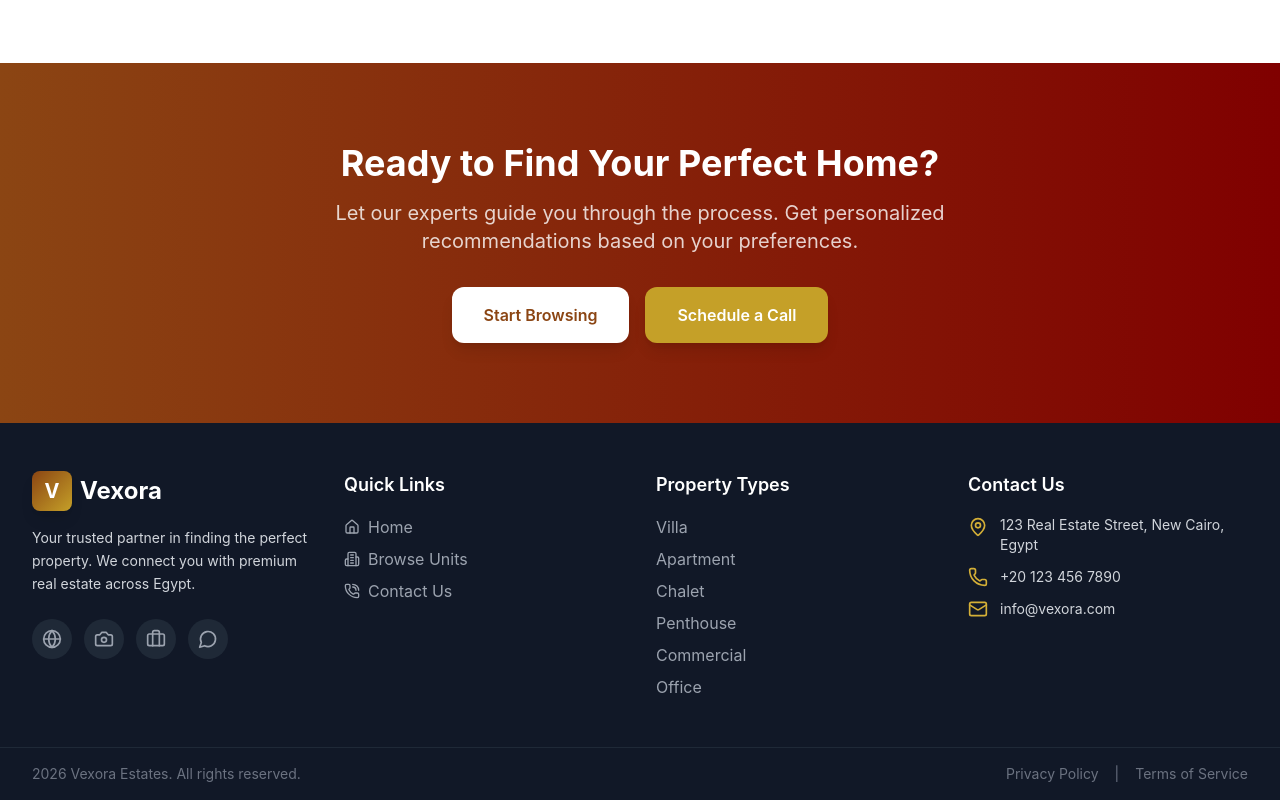
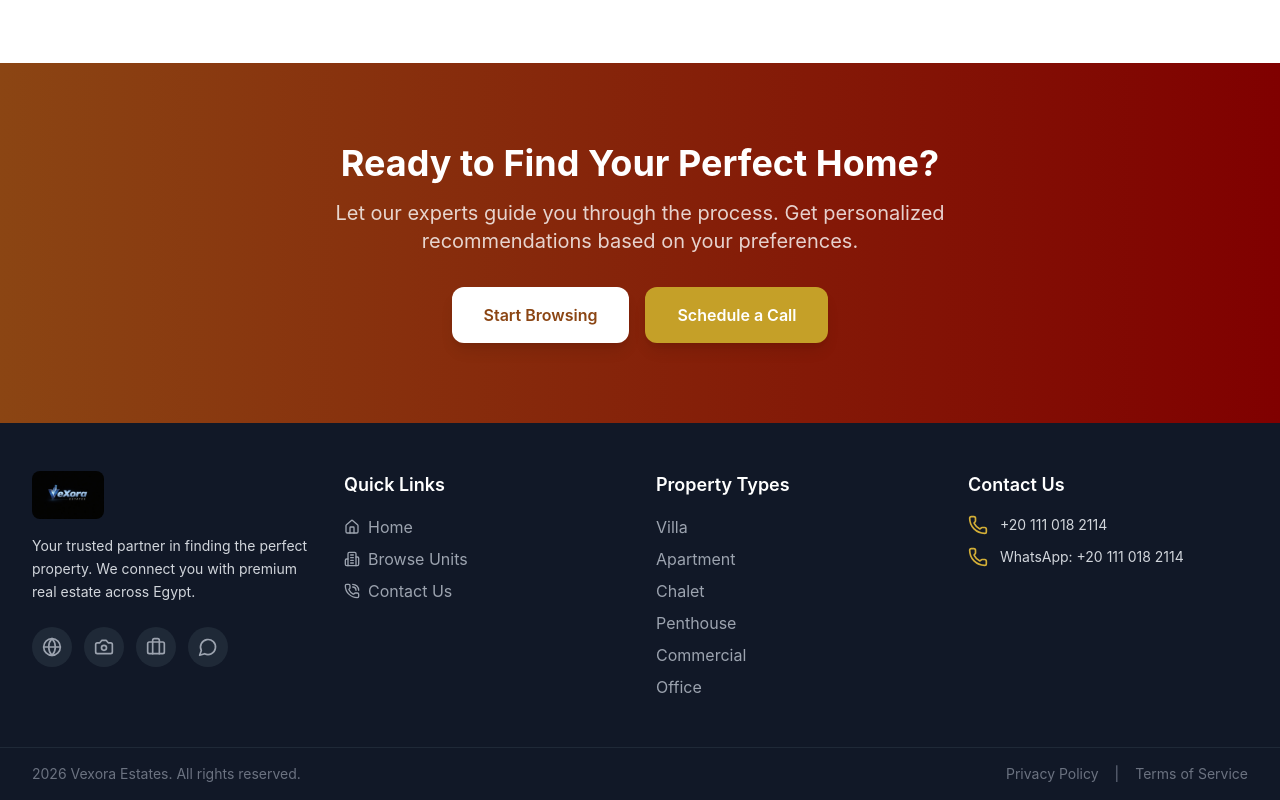
Before and after one commit to esooo201833/vexora, a React (Create React App) app: page / in a window 1280 px wide. Shown: the part 3059-3859 px from the top of the page. Built offline with nearby package versions, Linux system fonts and the light colour scheme; the HTML template or start-up script is replaced by a standard one.

Commit message:
Update Footer: new logo and contact info with WhatsApp

```diff
--- a/src/components/Footer.jsx
+++ b/src/components/Footer.jsx
@@ -6,7 +6,7 @@
 import React from 'react';
 import { Link } from 'react-router-dom';
 import { motion } from 'framer-motion';
-import { MapPin, Phone, Mail, Globe, Camera, Briefcase, MessageCircle, Home, Building2, PhoneCall } from 'lucide-react';
+import { Phone, Globe, Camera, Briefcase, MessageCircle, Home, Building2, PhoneCall } from 'lucide-react';
 
 const Footer = () => {
   const currentYear = new Date().getFullYear();
@@ -41,10 +41,7 @@ const Footer = () => {
           {/* Brand Column */}
           <div className="space-y-4">
             <Link to="/" className="flex items-center space-x-2">
-              <div className="w-10 h-10 bg-gradient-to-br from-primary-600 to-gold-500 rounded-lg flex items-center justify-center shadow-lg">
-                <span className="text-white font-bold text-xl">V</span>
-              </div>
-              <span className="text-2xl font-bold text-white">Vexora</span>
+              <img src="/logo.jpg" alt="Vexora" className="h-12 w-auto object-contain rounded-lg" />
             </Link>
             <p className="text-sm leading-relaxed">
               Your trusted partner in finding the perfect property. We connect you with premium real estate across Egypt.
@@ -105,20 +102,16 @@ const Footer = () => {
           <div>
             <h3 className="text-white font-semibold text-lg mb-4">Contact Us</h3>
             <ul className="space-y-3">
-              <li className="flex items-start space-x-3">
-                <MapPin className="w-5 h-5 text-gold-400 mt-0.5 flex-shrink-0" />
-                <span className="text-sm">123 Real Estate Street, New Cairo, Egypt</span>
+              <li className="flex items-center space-x-3">
+                <Phone className="w-5 h-5 text-gold-400 flex-shrink-0" />
+                <a href="tel:+201110182114" className="text-sm hover:text-white transition-colors">
+                  +20 111 018 2114
+                </a>
               </li>
               <li className="flex items-center space-x-3">
                 <Phone className="w-5 h-5 text-gold-400 flex-shrink-0" />
-                <a href="tel:+201234567890" className="text-sm hover:text-white transition-colors">
-                  +20 123 456 7890
-                </a>
-              </li>
-              <li className="flex items-center space-x-3">
-                <Mail className="w-5 h-5 text-gold-400 flex-shrink-0" />
-                <a href="mailto:info@vexora.com" className="text-sm hover:text-white transition-colors">
-                  info@vexora.com
+                <a href="https://wa.me/201110182114" className="text-sm hover:text-white transition-colors">
+                  WhatsApp: +20 111 018 2114
                 </a>
               </li>
             </ul>
```
